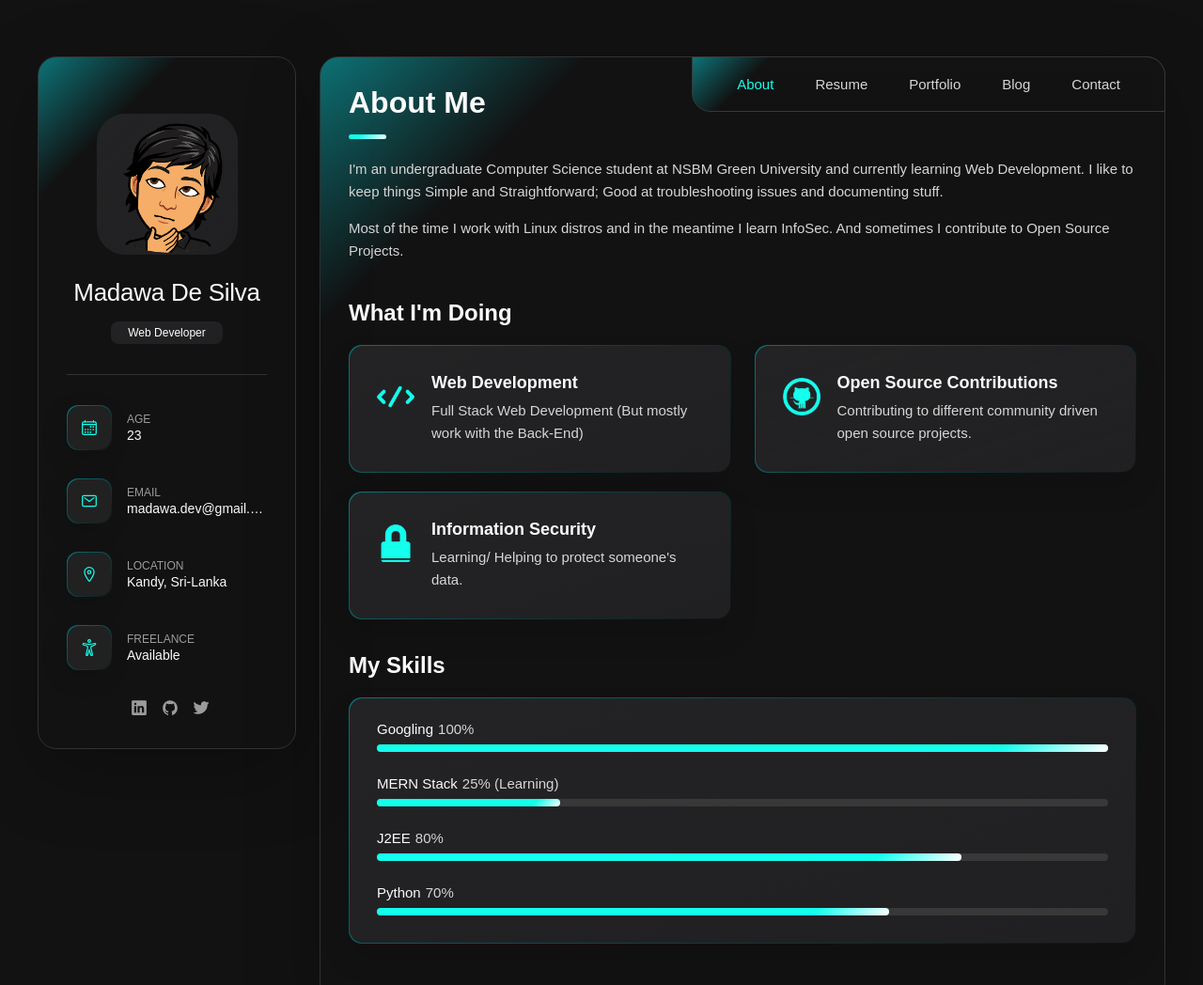
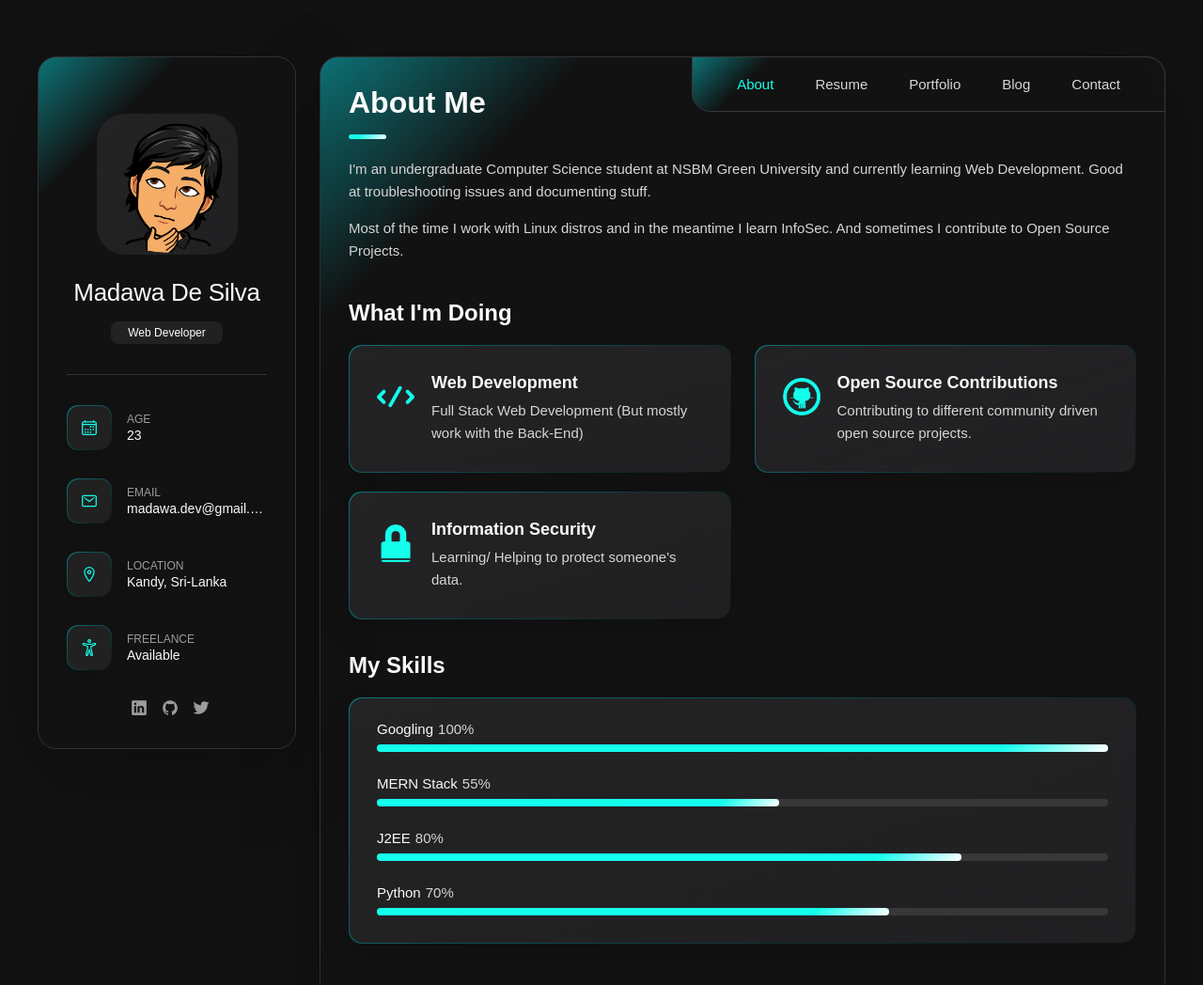
Before and after one commit to TerribleCodes/portfolio, a plain HTML site: page index.html in a window 1280 px wide. Shown: the top 1048 px of the page at 94% size. Drawn offline with nearby package versions, Linux system fonts and the light colour scheme.

Commit message:
Update index.html

```diff
--- a/index.html
+++ b/index.html
@@ -150,7 +150,6 @@
         <section class="about-text">
           <p>
             I'm an undergraduate Computer Science student at NSBM Green University and currently learning Web Development.
-            I like to keep things Simple and Straightforward;
             Good at troubleshooting issues and documenting stuff.
            </p>
           <p>
@@ -252,10 +251,10 @@
             <li class="skills-item">
               <div class="title-wrapper">
                 <h5 class="h5">MERN Stack</h5>
-                <data value="25">25% (Learning)</data>
+                <data value="55">55%</data>
               </div>
               <div class="skill-progress-bg">
-                <div class="skill-progress-fill" style="width: 25%;"></div>
+                <div class="skill-progress-fill" style="width: 55%;"></div>
               </div>
             </li>
 
```
